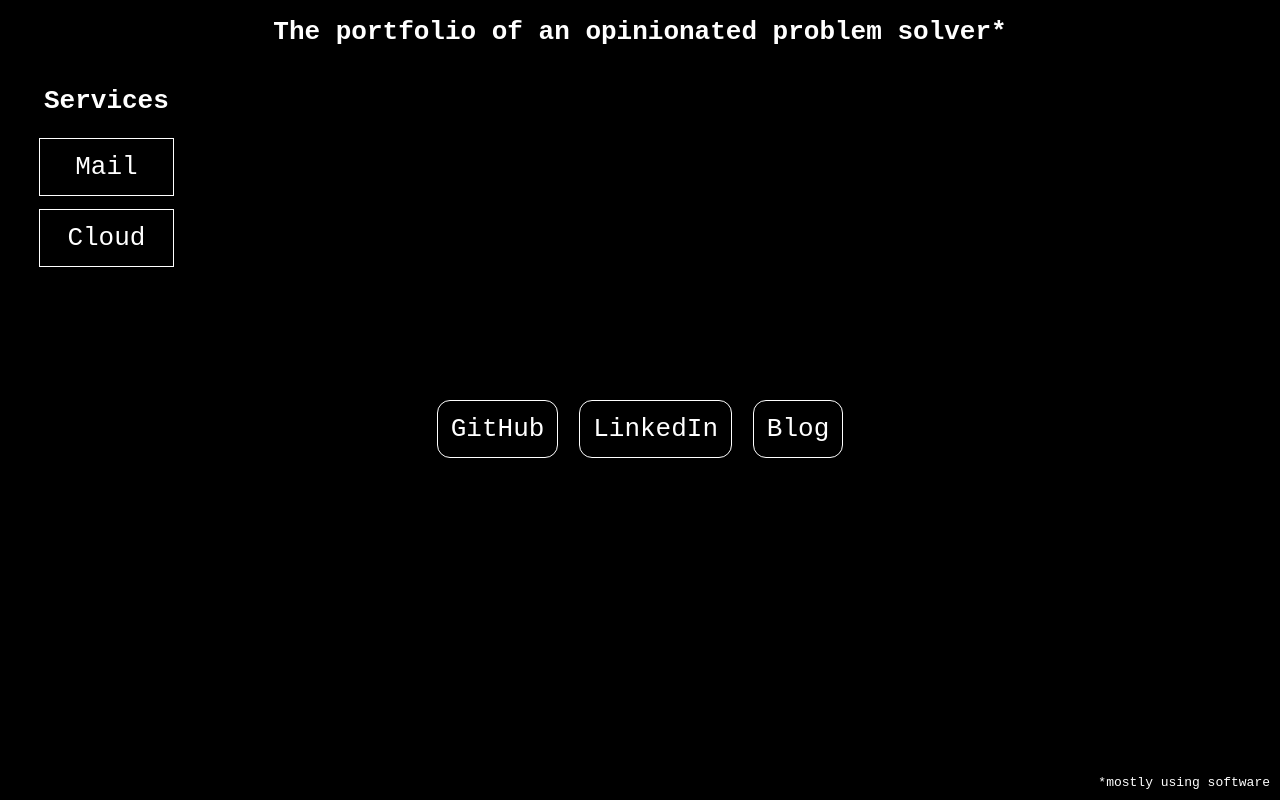
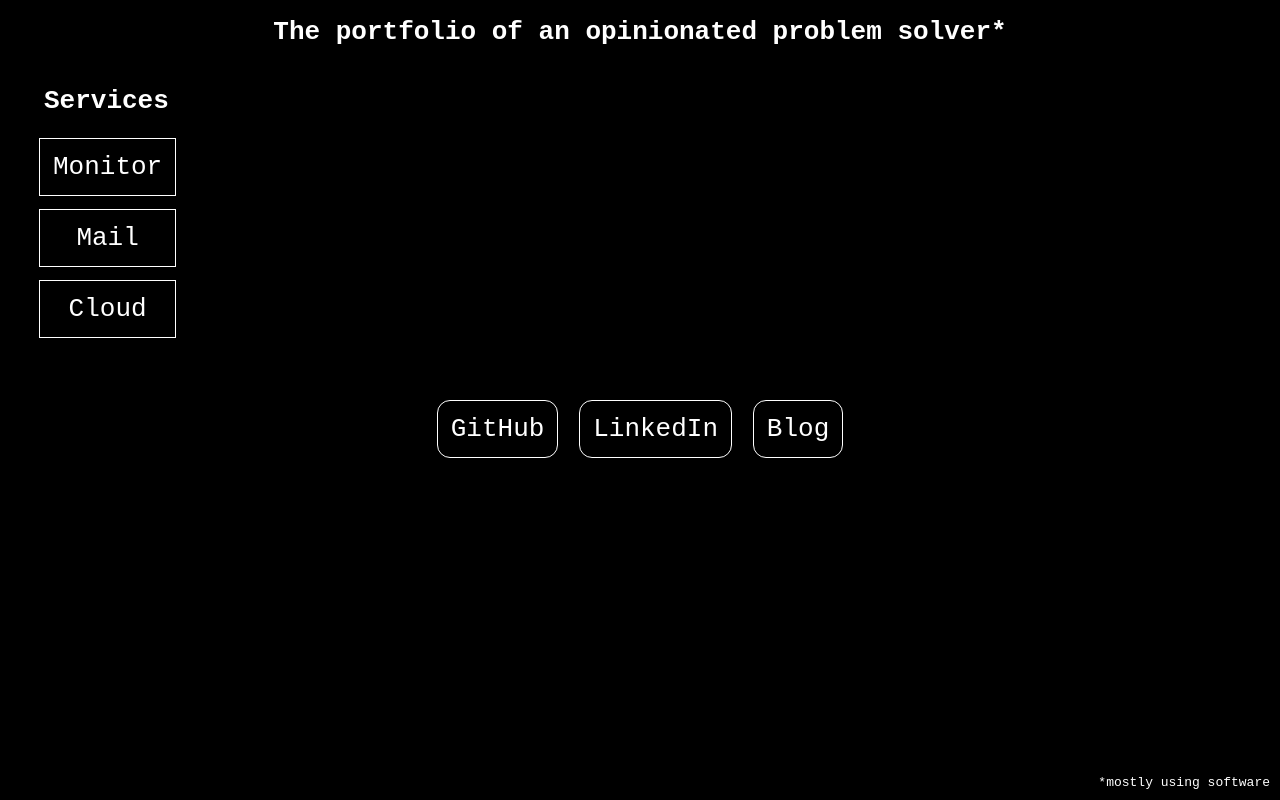
Before and after one commit to HughPowell/frontpage, a plain HTML site: page index.html in a window 1280 px wide. Drawn offline with Linux system fonts and the light colour scheme.

Commit message:
Add link to monitoring

```diff
--- a/index.html
+++ b/index.html
@@ -19,6 +19,7 @@
       <nav class="navigation">
         <h2>Services</h2>
         <ul>
+          <li><a href="https://monitor.hughpowell.co.uk">Monitor</a></li>
           <li><a href="https://mail.hughpowell.co.uk">Mail</a></li>
           <li><a href="https://cloud.hughpowell.co.uk">Cloud</a></li>
         </ul>
```
